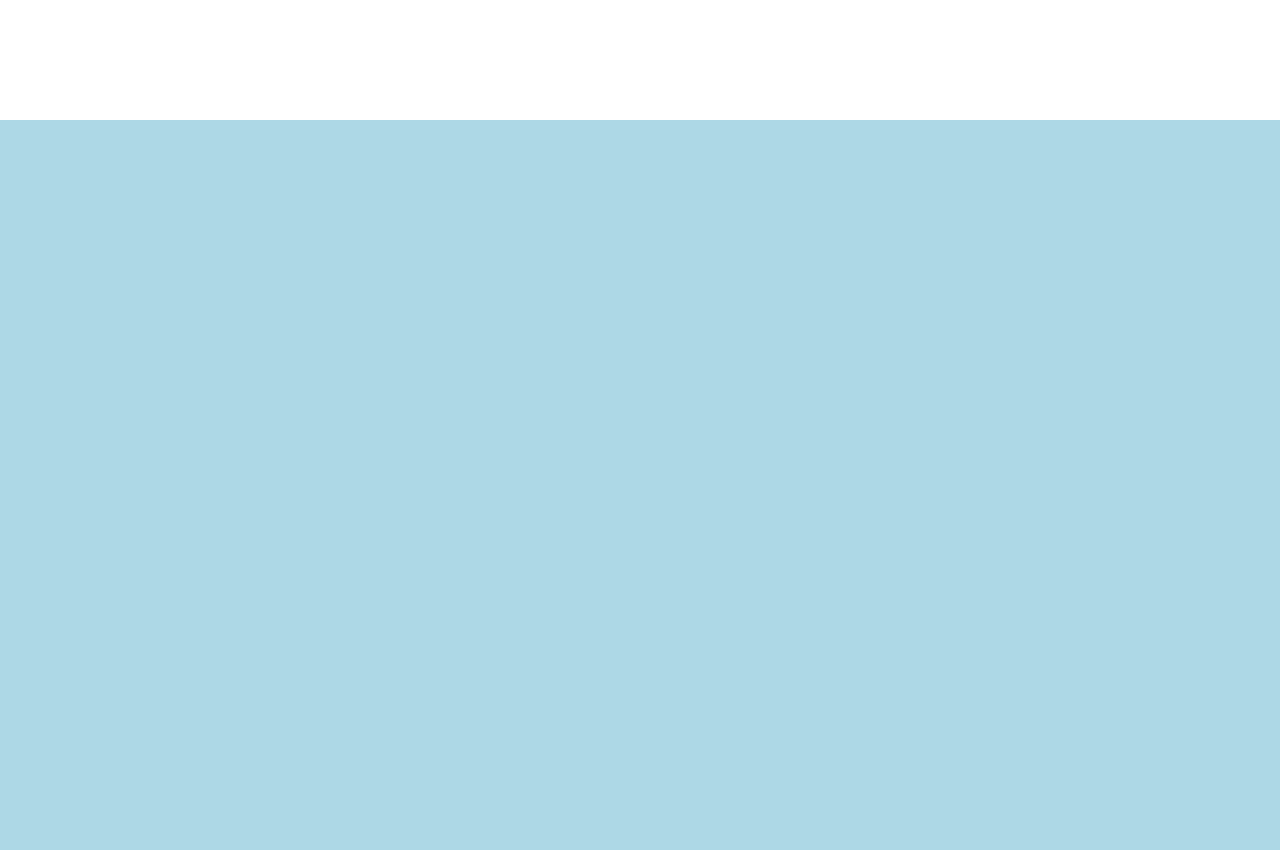
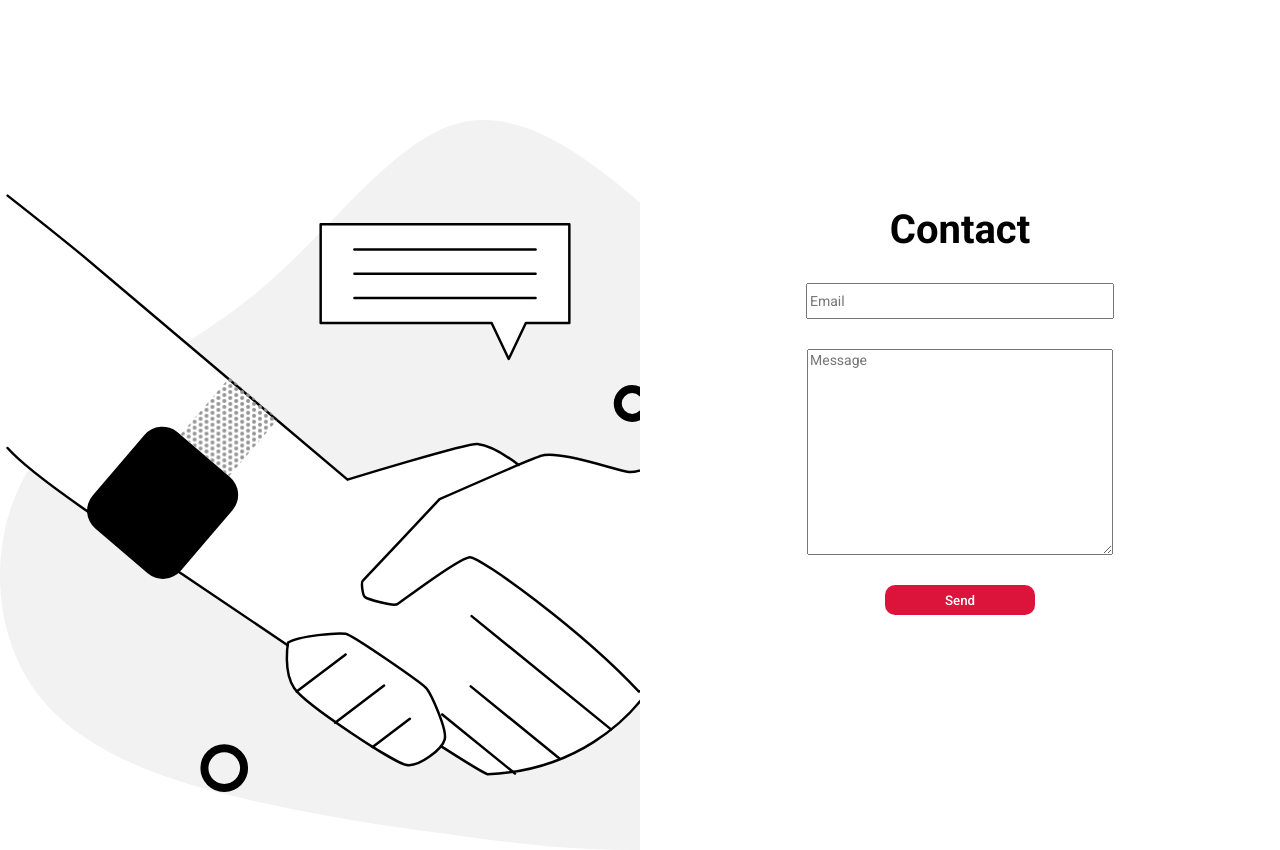
Before and after one commit to programer1983/Portfolio-with-Slider-Animation, a React (Create React App) app: page / in a window 1280 px wide. Shown: the part 3020-3870 px from the top of the page. Built offline with nearby package versions, Linux system fonts and the light colour scheme.

Commit message:
layout components contacts with styles;

```diff
--- a/src/components/contact/Contact.jsx
+++ b/src/components/contact/Contact.jsx
@@ -1,10 +1,25 @@
 import "./contact.scss"
 
 export default function Contact() {
-    return (
-        <div className="contact" id="conact">
 
 
+    const handleSubmit = (e) => {
+        e.preventDefault()
+    }
+
+    return (
+        <div className="contact" id="contact">
+            <div className="left">
+                <img src="assets/shake.svg" alt="" />
+            </div>
+            <div className="right">
+                <h2>Contact</h2>
+                <form onSubmit={handleSubmit}>
+                    <input type="text" placeholder="Email"/>
+                    <textarea placeholder="Message"></textarea>
+                    <button type="submit">Send</button>
+                </form>
+            </div>
         </div>
     )
 }
--- a/src/components/contact/contact.scss
+++ b/src/components/contact/contact.scss
@@ -1,3 +1,63 @@
 .contact {
-    background-color: lightblue;
+    background-color: white;
+    display: flex;
+
+    .left {
+        flex: 1;
+        overflow: hidden;
+
+        img {
+            height: 100%;
+        }
+    }
+
+    .right {
+        flex: 1;
+        display: flex;
+        flex-direction: column;
+        align-items: center;
+        justify-content: center;
+
+        h2 {
+            font-size: 40px;
+        }
+
+        form {
+            width: 70%;
+            height: 70%;
+            display: flex;
+            flex-direction: column;
+            align-items: center;
+
+            input {
+                width: 300px;
+                height: 30px;
+                font-size: 14px;
+                margin-top: 30px;
+            }
+
+            textarea {
+                width: 300px;
+                height: 200px;
+                font-size: 14px;
+                margin-top: 30px;
+            }
+
+            button {
+                width: 150px;
+                height: 30px;
+                color: white;
+                background-color: crimson;
+                margin-top: 30px;
+                border: none;
+                border-radius: 10px;
+                font-weight: 500;
+                cursor: pointer;
+
+                &:focus {
+                    outline: none;
+                }
+            }
+        }
+    }
 }
```
